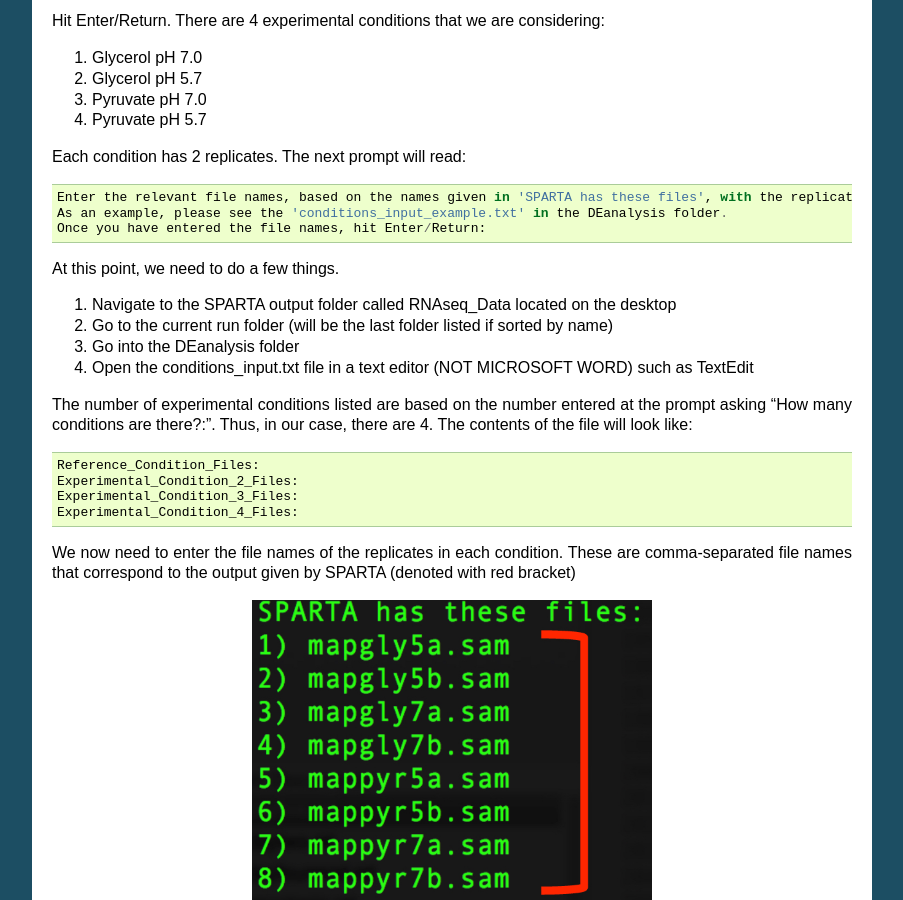
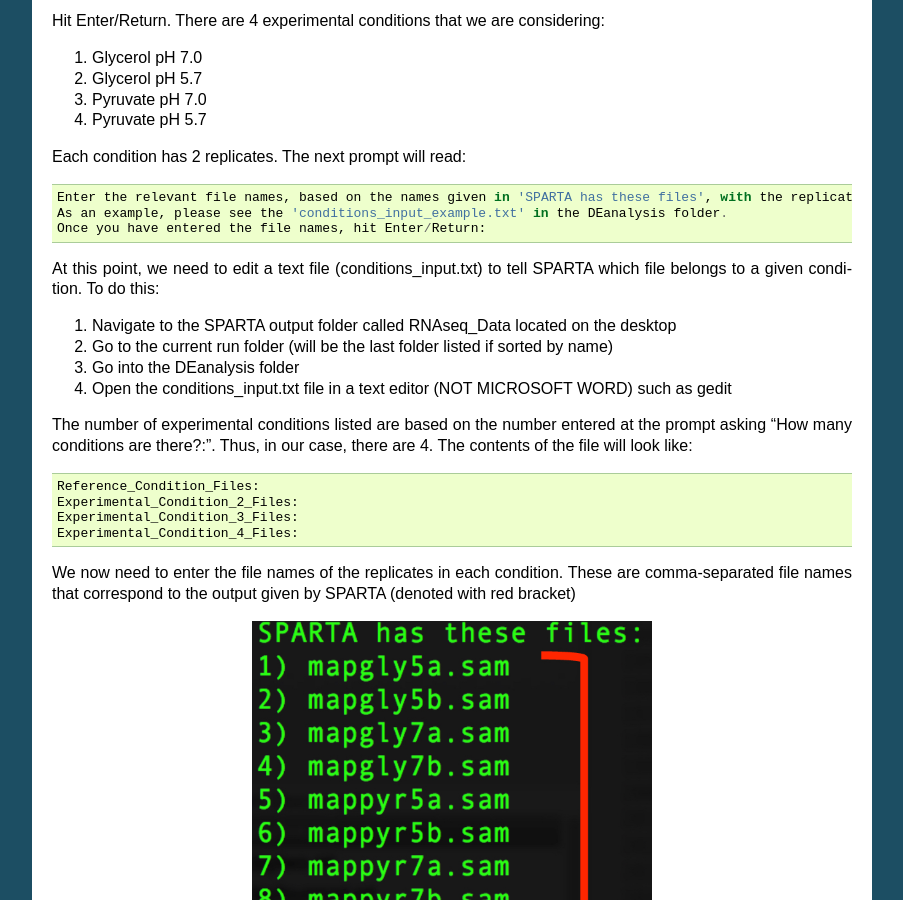
Before and after one commit to abramovitchMSU/SPARTA_Docs_and_Tutorial, a Sphinx documentation site: the page built from docs/source/lintut.rst, in a window 1280 px wide and 900 px high, scrolled down 4634 px. Shown: the whole window, without its empty margins (198-1101 px from the left). Built offline with Sphinx 7.4.7, drawn with Linux system fonts in a browser that asks for light colours.

Commit message:
Clarification of how to modify the conditions_input.txt

```diff
--- a/docs/source/lintut.rst
+++ b/docs/source/lintut.rst
@@ -198,12 +198,13 @@ Each condition has 2 replicates. The next prompt will read::
     As an example, please see the 'conditions_input_example.txt' in the DEanalysis folder.
     Once you have entered the file names, hit Enter/Return:
 
-At this point, we need to do a few things.
+At this point, we need to edit a text file (conditions_input.txt) to tell SPARTA which file belongs to a given condition.
+To do this:
 
 #. Navigate to the SPARTA output folder called RNAseq_Data located on the desktop
 #. Go to the current run folder (will be the last folder listed if sorted by name)
 #. Go into the DEanalysis folder
-#. Open the conditions_input.txt file in a text editor (NOT MICROSOFT WORD) such as TextEdit
+#. Open the conditions_input.txt file in a text editor (NOT MICROSOFT WORD) such as gedit
 
 The number of experimental conditions listed are based on the number entered at the prompt
 asking "How many conditions are there?:". Thus, in our case, there are 4. The contents of
--- a/docs/source/mactut.rst
+++ b/docs/source/mactut.rst
@@ -240,7 +240,8 @@ Each condition has 2 replicates. The next prompt will read::
     As an example, please see the 'conditions_input_example.txt' in the DEanalysis folder.
     Once you have entered the file names, hit Enter/Return:
 
-At this point, we need to do a few things.
+At this point, we need to edit a text file (conditions_input.txt) to tell SPARTA which file belongs to a given condition.
+To do this:
 
 #. Navigate to the SPARTA output folder called RNAseq_Data located on the desktop
 #. Go to the current run folder (will be the last folder listed if sorted by name)
--- a/docs/source/wintut.rst
+++ b/docs/source/wintut.rst
@@ -282,12 +282,13 @@ Each condition has 2 replicates. The next prompt will read::
     As an example, please see the 'conditions_input_example.txt' in the DEanalysis folder.
     Once you have entered the file names, hit Enter/Return:
 
-At this point, we need to do a few things.
+At this point, we need to edit a text file (conditions_input.txt) to tell SPARTA which file belongs to a given condition.
+To do this:
 
 #. Navigate to the SPARTA output folder called RNAseq_Data located on the desktop
 #. Go to the current run folder (will be the last folder listed if sorted by name)
 #. Go into the DEanalysis folder
-#. Open the conditions_input.txt file in a text editor (NOT MICROSOFT WORD) such as TextEdit
+#. Open the conditions_input.txt file in a text editor (NOT MICROSOFT WORD) such as Notepad
 
 The number of experimental conditions listed are based on the number entered at the prompt
 asking "How many conditions are there?:". Thus, in our case, there are 4. The contents of
```
